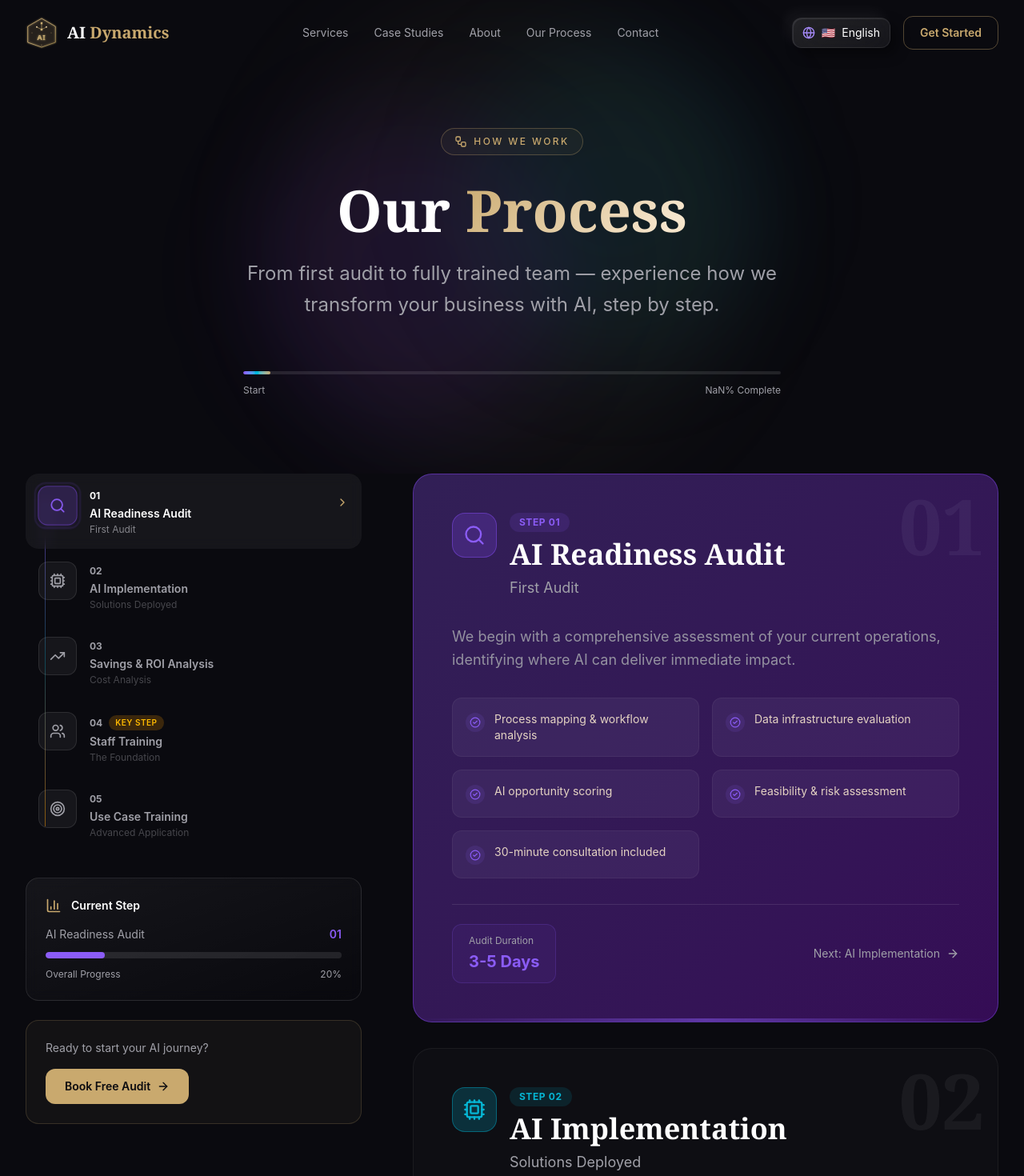
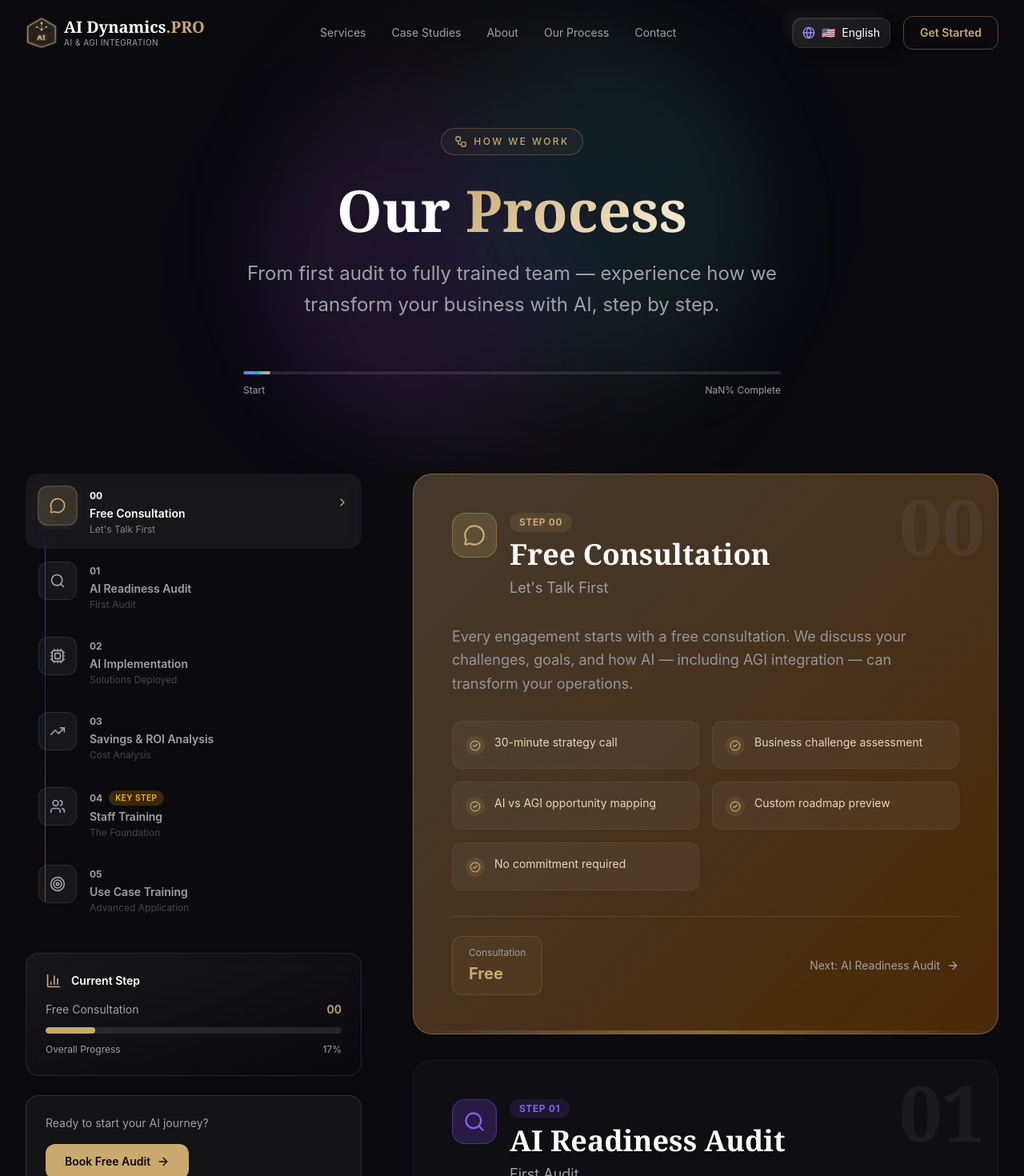
Before and after one commit to Pablodd1/ai-dynamics-v2, a React (Vite) app: page /process in a window 1280 px wide. Shown: the top 1470 px of the page at 80% size. Built offline with nearby package versions, Linux system fonts and the light colour scheme.

Commit message:
feat: add AGI integration branding, consultation step, updated SEO
- Logo now shows 'AI & AGI Integration' tagline
- Added Step 00: Free Consultation before audit
- Updated all step descriptions to mention AGI integration
- SEO updated with AGI keywords
- Meta tags updated for search engines

```diff
--- a/index.html
+++ b/index.html
@@ -4,8 +4,9 @@
     <meta charset="UTF-8" />
     <link rel="icon" type="image/svg+xml" href="/favicon.svg" />
     <meta name="viewport" content="width=device-width, initial-scale=1.0" />
-    <title>AI Dynamics Pro — AI Consulting & Implementation</title>
-    <meta name="description" content="AI Dynamics Pro helps businesses implement AI solutions. From audit to staff training, we handle the full AI transformation.">
+    <title>AI Dynamics.PRO — AI & AGI Consulting | Free Consultation</title>
+    <meta name="description" content="AI Dynamics.PRO — Premium AI & AGI consulting for any industry. Free consultation, custom AI integration, workflow automation, and staff training. We reduce costs by 40%+ while preparing your team for AGI.">
+    <meta name="keywords" content="AI consulting, AGI integration, AI automation, business automation, AI agents, workflow automation, machine learning consulting, artificial intelligence services, AI integration, process automation, custom AI solutions, AI Dynamics, AGI consulting, free AI consultation">
     <meta name="theme-color" content="#0a0a0f">
   </head>
   <body>
--- a/src/components/AILogo.tsx
+++ b/src/components/AILogo.tsx
@@ -1,4 +1,4 @@
-const AILogo = ({ className = "w-10 h-10", showText = false }: { className?: string; showText?: boolean }) => {
+const AILogo = ({ className = "w-10 h-10", showText = false, showTagline = false }: { className?: string; showText?: boolean; showTagline?: boolean }) => {
   return (
     <div className={`flex items-center gap-2 ${showText ? '' : ''}`}>
       <svg
@@ -74,10 +74,17 @@ const AILogo = ({ className = "w-10 h-10", showText = false }: { className?: str
       </svg>
 
       {showText && (
-        <span className="text-xl font-bold font-serif">
-          <span className="text-white">AI Dynamics</span>
-          <span className="text-luxury-gold">.PRO</span>
-        </span>
+        <div className="flex flex-col">
+          <span className="text-xl font-bold font-serif leading-tight">
+            <span className="text-white">AI Dynamics</span>
+            <span className="text-luxury-gold">.PRO</span>
+          </span>
+          {showTagline && (
+            <span className="text-[10px] text-luxury-silver tracking-wider uppercase">
+              AI & AGI Integration
+            </span>
+          )}
+        </div>
       )}
     </div>
   )
--- a/src/components/Navigation.tsx
+++ b/src/components/Navigation.tsx
@@ -43,11 +43,7 @@ const Navigation = () => {
           <div className="flex items-center justify-between">
             {/* Logo */}
             <a href="#" className="flex items-center gap-3">
-              <AILogo className="w-10 h-10" />
-              <span className="text-xl font-bold font-serif">
-                <span className="text-white">AI</span>
-                <span className="text-luxury-gold"> Dynamics</span>
-              </span>
+              <AILogo className="w-10 h-10" showText showTagline />
             </a>
 
             {/* Desktop Navigation */}
--- a/src/components/SEO.tsx
+++ b/src/components/SEO.tsx
@@ -11,7 +11,7 @@ interface SEOProps {
   schema?: object
 }
 
-const defaultDescription = "AI Dynamics — Premium AI consulting & automation for businesses in Miami. Custom AI agents, workflow automation, and intelligent systems that reduce costs by 40%+."
+const defaultDescription = "AI Dynamics.PRO — Premium AI & AGI consulting for any industry. Free consultation, custom AI integration, workflow automation, and staff training. We reduce costs by 40%+ while preparing your team for AGI."
 
 const defaultOgImage = "https://aidynamics.pro/og-image.jpg"
 
@@ -32,7 +32,7 @@ export function SEO({
 
     const metaTags: Record<string, string> = {
       'description': description,
-      'keywords': 'AI consulting Miami, AI automation, business automation, AI agents, workflow automation, machine learning consulting, artificial intelligence services, AI integration, process automation, custom AI solutions, AI Dynamics, Miami tech consulting, AI for business',
+      'keywords': 'AI consulting, AGI integration, AI automation, business automation, AI agents, workflow automation, machine learning consulting, artificial intelligence services, AI integration, process automation, custom AI solutions, AI Dynamics, AGI consulting, free AI consultation, AI for business, AI staff training, AI readiness audit',
       'author': 'AI Dynamics',
       'robots': noindex ? 'noindex, nofollow' : 'index, follow, max-image-preview:large, max-snippet:-1, max-video-preview:-1',
       'googlebot': 'index, follow',
--- a/src/pages/OurProcess.tsx
+++ b/src/pages/OurProcess.tsx
@@ -14,11 +14,34 @@ import {
   Zap,
   GraduationCap,
   ChevronRight,
+  MessageCircle,
 } from 'lucide-react'
 import Navigation from '../components/Navigation'
 import Footer from '../components/Footer'
 
 const steps = [
+  {
+    id: 'consultation',
+    number: '00',
+    title: 'Free Consultation',
+    subtitle: 'Let\'s Talk First',
+    icon: MessageCircle,
+    color: 'from-luxury-gold/30 to-amber-600/30',
+    borderColor: 'border-luxury-gold/40',
+    glowColor: 'shadow-luxury-gold/20',
+    accentColor: '#c9a96e',
+    description:
+      'Every engagement starts with a free consultation. We discuss your challenges, goals, and how AI — including AGI integration — can transform your operations.',
+    details: [
+      '30-minute strategy call',
+      'Business challenge assessment',
+      'AI vs AGI opportunity mapping',
+      'Custom roadmap preview',
+      'No commitment required',
+    ],
+    stats: { label: 'Consultation', value: 'Free' },
+    iconBg: 'bg-luxury-gold/20',
+  },
   {
     id: 'audit',
     number: '01',
@@ -30,13 +53,13 @@ const steps = [
     glowColor: 'shadow-violet-500/20',
     accentColor: '#8b5cf6',
     description:
-      'We begin with a comprehensive assessment of your current operations, identifying where AI can deliver immediate impact.',
+      'We begin with a comprehensive assessment of your current operations, identifying where AI and AGI integration can deliver immediate impact.',
     details: [
       'Process mapping & workflow analysis',
       'Data infrastructure evaluation',
-      'AI opportunity scoring',
+      'AI & AGI opportunity scoring',
       'Feasibility & risk assessment',
-      '30-minute consultation included',
+      'Integration readiness check',
     ],
     stats: { label: 'Audit Duration', value: '3-5 Days' },
     iconBg: 'bg-violet-500/20',
@@ -52,9 +75,9 @@ const steps = [
     glowColor: 'shadow-cyan-500/20',
     accentColor: '#06b6d4',
     description:
-      'We build and deploy custom AI solutions tailored to your specific workflows — minimal disruption, maximum impact.',
+      'We build and deploy custom AI solutions — including AGI integration — tailored to your specific workflows. Minimal disruption, maximum impact.',
     details: [
-      'Custom AI model development',
+      'Custom AI & AGI model development',
       'Integration with existing tools',
       'API connections & automation',
       'Real-time data pipelines',
@@ -74,7 +97,7 @@ const steps = [
     glowColor: 'shadow-emerald-500/20',
     accentColor: '#10b981',
     description:
-      'We quantify the financial impact with detailed cost savings analysis, ROI projections, and performance dashboards.',
+      'We quantify the financial impact with detailed cost savings analysis, ROI projections, and performance dashboards for both AI and AGI investments.',
     details: [
       'Cost-benefit analysis',
       'ROI projection modeling',
@@ -96,7 +119,7 @@ const steps = [
     glowColor: 'shadow-amber-500/20',
     accentColor: '#f59e0b',
     description:
-      'Your team is the key to success. We provide hands-on training to ensure everyone is confident and empowered with the new AI tools.',
+      'Your team is the key to success. We provide hands-on training to ensure everyone is confident and empowered with the new AI & AGI tools.',
     details: [
       'Role-based training sessions',
       'Hands-on workshops',
@@ -119,7 +142,7 @@ const steps = [
     glowColor: 'shadow-rose-500/20',
     accentColor: '#f43f5e',
     description:
-      'We train your team on specific AI use cases for your industry — ensuring they know exactly how to leverage AI for daily operations.',
+      'We train your team on specific AI & AGI use cases for your industry — ensuring they know exactly how to leverage advanced intelligence for daily operations.',
     details: [
       'Industry-specific use cases',
       'Advanced prompt engineering',
```
